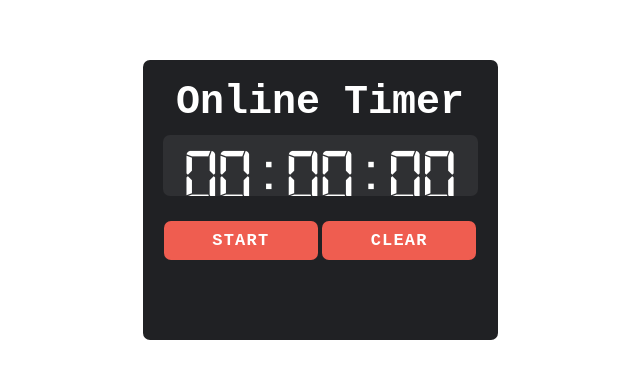
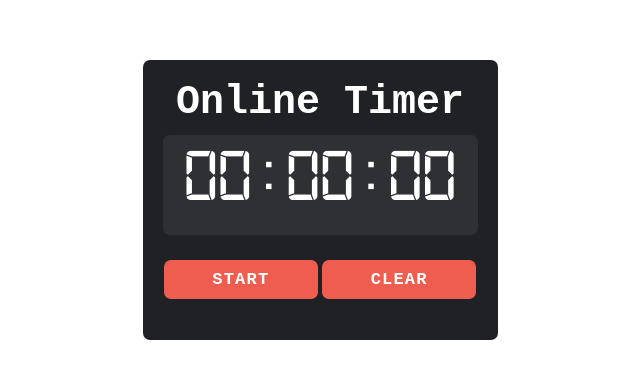
Before and after one commit to LuisHenriique/Timer, a plain HTML site: page index.html in a window 1280 px wide. Shown: the part 200-578 px from the top of the page, without its empty margins (320-960 px from the left). Drawn offline with Linux system fonts and the light colour scheme.

Commit message:
correção do bug, do timer

```diff
--- a/assets/css/main.css
+++ b/assets/css/main.css
@@ -31,12 +31,11 @@
 
  .containerTimer {
      width: 100%;
-     height: 100%;
+     height: 100px;
      background-color: #2f3033;
      margin-bottom: 25px;
      padding: 10px;
      border-radius: 7px;
-     overflow: hidden;
 
  }
 
```
